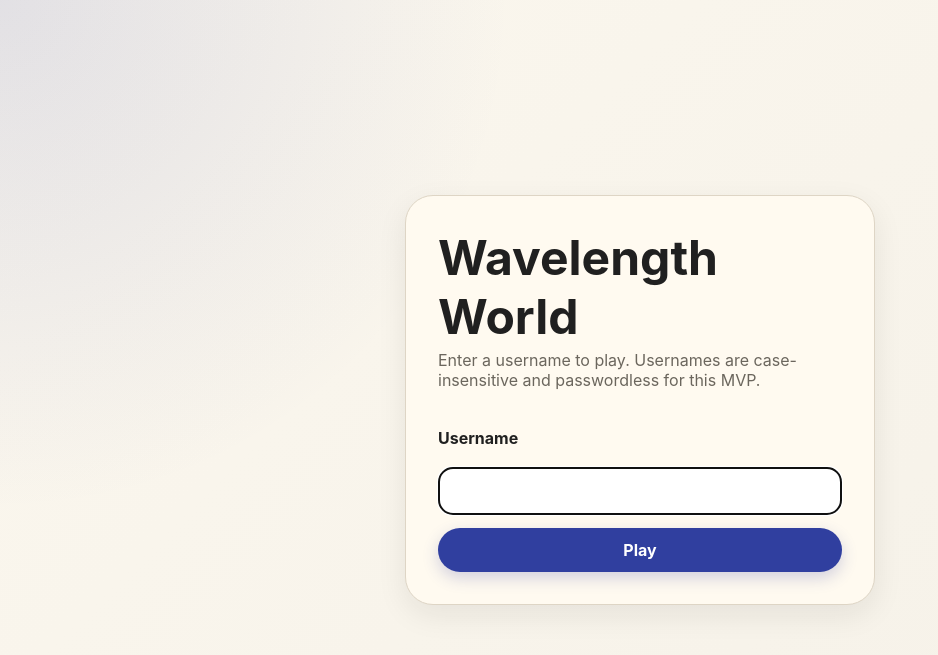
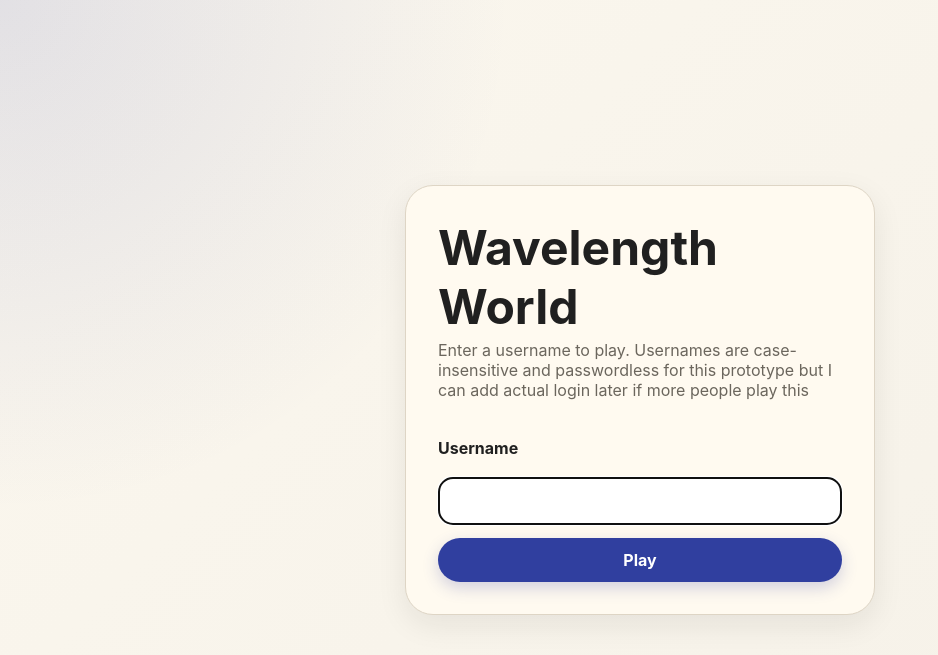
Before and after one commit to akim330/WavelengthWorld, a Flask app: page / in a window 1280 px wide. Shown: the top 655 px of the page, without its empty margins (0-938 px from the left). Run offline with Flask 3, Linux system fonts and the light colour scheme.

Commit message:
login explanation

```diff
--- a/wavelength/templates/login.html
+++ b/wavelength/templates/login.html
@@ -4,7 +4,7 @@
 <main class="login-page">
   <section class="login-card">
     <h1>Wavelength World</h1>
-    <p class="muted">Enter a username to play. Usernames are case-insensitive and passwordless for this MVP.</p>
+    <p class="muted">Enter a username to play. Usernames are case-insensitive and passwordless for this prototype but I can add actual login later if more people play this</p>
 
     {% with messages = get_flashed_messages(with_categories=true) %}
       {% if messages %}
```
